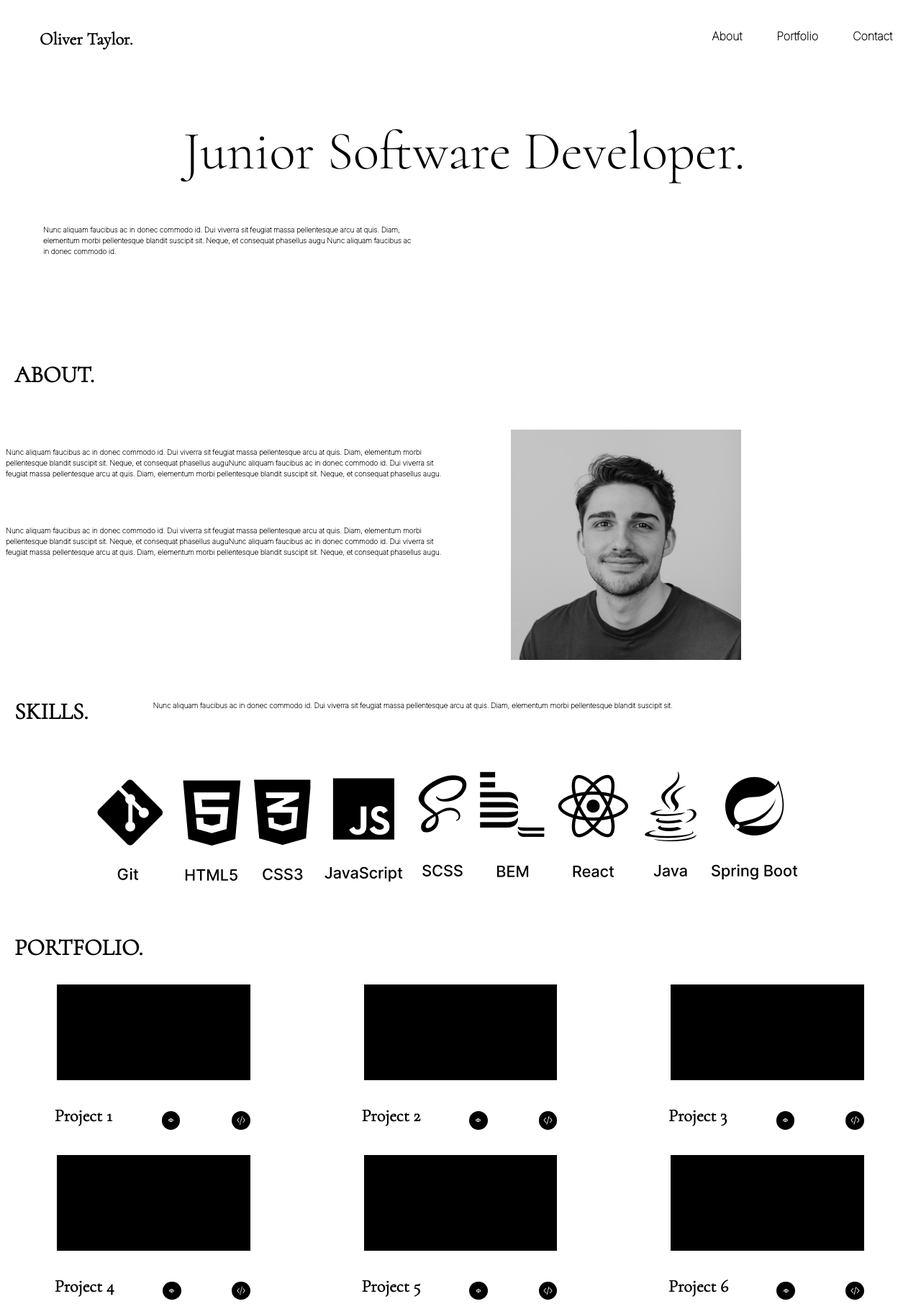
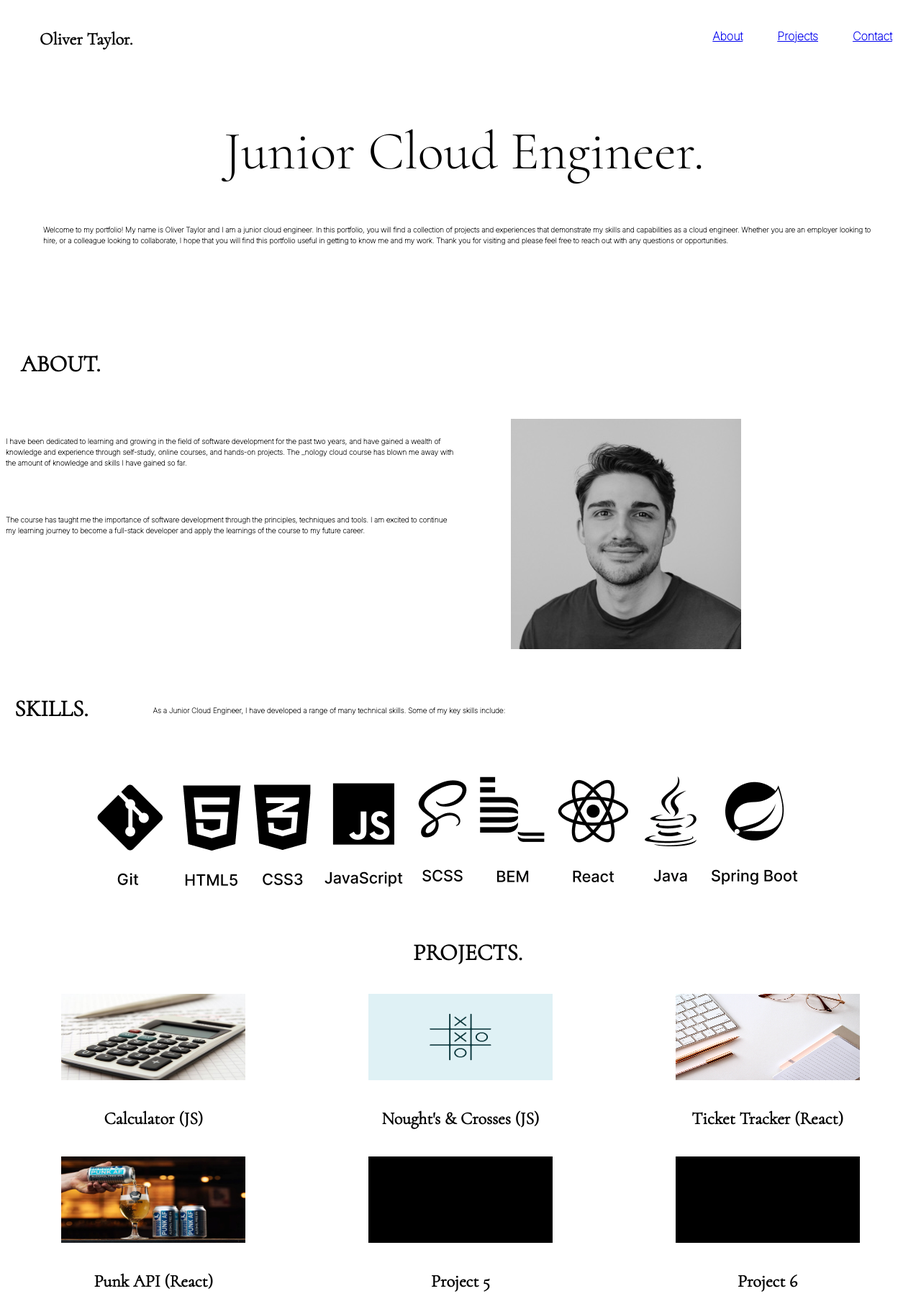
Before and after one commit to ovt12/Portfolio, a plain HTML site: page index.html in a window 1280 px wide. Shown: the top 1812 px of the page at 72% size. Drawn offline with Linux system fonts and the light colour scheme.

Commit message:
made it more personalised

```diff
--- a/index.html
+++ b/index.html
@@ -7,26 +7,27 @@
     <link rel="stylesheet" href="./styles/main.css"/>
 </head>
 <body>
-    <div class="body__nav">
-        <nav class="body__nav--1">Oliver Taylor.</nav>
-        <nav class="body__nav--2">About</nav>
-        <nav class="body__nav--3">Portfolio</nav>
-        <nav class="body__nav--4">Contact</nav>
-    </div>
+    <nav class="body__nav">
+        <a class="body__nav--1">Oliver Taylor.</a>
+        <a href="#About" class="body__nav--2">About</a>
+        <a href="#Projects" class="body__nav--3">Projects</a>
+        <a href="#Contact" class="body__nav--4">Contact</a>
+    </nav>
 <header class="header">
-    <h1 class="header__h1">Junior Software Developer.</h1>
+    <h1 class="header__h1">Junior Cloud Engineer.</h1>
     <p class="header__p">
-            Nunc aliquam faucibus ac in donec commodo id.
-            Dui viverra sit feugiat massa pellentesque arcu at quis.
-            Diam, elementum morbi pellentesque blandit suscipit sit.
-            Neque, et consequat phasellus augu  Nunc aliquam faucibus ac in donec commodo id.
-
+        Welcome to my portfolio! My name is Oliver Taylor and I am a junior cloud engineer.
+        In this portfolio, you will find a collection of projects and experiences that demonstrate
+        my skills and capabilities as a cloud engineer. Whether you are an employer looking to hire,
+        or a colleague looking to collaborate, I hope that you will find this portfolio useful in
+        getting to know me and my work.
+        Thank you for visiting and please feel free to reach out with any questions or opportunities.
     </p>
 </header>
 
 <main>
     <div class="main__div1 main grid-container">
-        <h2 class="main__h2 active">ABOUT.</h2>
+        <h2 id="About" class="main__h2 active">ABOUT.</h2>
         <div class="img--deactive">
             <img class="main__img--deactive" src="./images/portfolio.png" alt="">
         </div>
@@ -35,22 +36,16 @@
                 <h2 class="main__h2 deactive">ABOUT.<h2>
             </div>
             <p>
-                Nunc aliquam faucibus ac in donec commodo id.
-                Dui viverra sit feugiat massa pellentesque arcu at quis.
-                Diam, elementum morbi pellentesque blandit suscipit sit.
-                Neque, et consequat phasellus auguNunc aliquam faucibus ac in donec commodo id.
-                Dui viverra sit feugiat massa pellentesque arcu at quis.
-                Diam, elementum morbi pellentesque blandit suscipit sit.
-                Neque, et consequat phasellus augu.
+                I have been dedicated to learning and growing in the field of software development
+                for the past two years, and have gained a wealth of knowledge and experience through
+                self-study, online courses, and hands-on projects. The _nology cloud course
+                has blown me away with the amount of knowledge and skills I have gained so far.
+
             </p>
             <p>
-                Nunc aliquam faucibus ac in donec commodo id.
-                Dui viverra sit feugiat massa pellentesque arcu at quis.
-                Diam, elementum morbi pellentesque blandit suscipit sit.
-                Neque, et consequat phasellus auguNunc aliquam faucibus ac in donec commodo id.
-                Dui viverra sit feugiat massa pellentesque arcu at quis.
-                Diam, elementum morbi pellentesque blandit suscipit sit.
-                Neque, et consequat phasellus augu.
+                The course has taught me the importance of software development through the principles, techniques and tools.
+                I am excited to continue my learning journey to become a full-stack developer and apply the learnings
+                of the course to my future career.
             </p>
         </div>
         <div>
@@ -62,9 +57,7 @@
         <div class="main__div2--h2">
             <h2>SKILLS.</h2>
             <p>
-                Nunc aliquam faucibus ac in donec commodo id.
-                Dui viverra sit feugiat massa pellentesque arcu at quis.
-                Diam, elementum morbi pellentesque blandit suscipit sit.
+                As a Junior Cloud Engineer, I have developed a range of many technical skills. Some of my key skills include:
             </p>
         </div>
 
@@ -83,70 +76,59 @@
 
 
 </main>
-<h2>PORTFOLIO.</h2>
+<h2 id="Projects">PROJECTS.</h2>
 <article>
     <div class="article__div--active">
         <div>
             <div class="article__div article__1">
-                <img class="img__box" src="./images/blackbox.png">
+                <img class="img__box" src="./images/calculatorpic.png">
             </div>
             <div class="div__title">
-            <h3>Project 1</h3>
-                <img src="./images/eye.png">
-                <img src="./images/arrow.png">
+            <h3>Calculator (JS)</h3>
         </div>
             </div>
         <div>
             <div class="article__div article__2">
-                <img class="img__box" src="./images/blackbox.png">
+                <img class="img__box" src="./images/tictac.png">
             </div>
             <div class="div__title">
-                <h3>Project 2</h3>
-                <img src="./images/eye.png">
-                <img src="./images/arrow.png">
+                <h3>Nought's & Crosses (JS)</h3>
         </div>
             </div>
         <div>
             <div class="article__div article__3">
-            <img class="img__box" src="./images/blackbox.png">
+            <img class="img__box" src="./images/desk.png">
             </div>
             <div class="div__title">
-                <h3>Project 3</h3>
-                <img src="./images/eye.png">
-                <img src="./images/arrow.png">
+                <h3>Ticket Tracker (React)</h3>
+
             </div>
         </div>
     </div>
     <div class="article__div--deactive">
         <div>
-            <img class="img__box" src="./images/blackbox.png">
+            <img class="img__box" src="./images/beerapi.png">
             <div class="div__title">
-                <h3>Project 4</h3>
-                <img src="./images/eye.png">
-                <img src="./images/arrow.png">
+                <h3>Punk API (React)</h3>
             </div>
         </div>
         <div>
             <img class="img__box" src="./images/blackbox.png">
             <div class="div__title">
                 <h3>Project 5</h3>
-                <img src="./images/eye.png">
-                <img src="./images/arrow.png">
             </div>
         </div>
         <div>
             <img class="img__box" src="./images/blackbox.png">
             <div class="div__title">
                 <h3>Project 6</h3>
-                <img src="./images/eye.png">
-                <img src="./images/arrow.png">
             </div>
         </div>
     </div>
 </article>
 
 <div class="bottom__heading bottom">
-    <h1>Get in touch.</h1>
+    <h1 id="Contact">Get in touch.</h1>
     <button>CONTACT</button>
 </div>
 
--- a/styles/_component.scss
+++ b/styles/_component.scss
@@ -18,43 +18,36 @@
 }
 
 .main__img--deactive {
-
   width: 300px;
 }
 
 // Black Video Boxes(Mobile)
 
-.article__div--active{
-
+.article__div--active {
   img {
     // small images next to video boxes
 
-        background-color: $color-black;
+    // background-color: $color-black;
     border-radius: 100%;
     padding: 0.4rem;
     margin: 0.2rem;
     width: 2rem;
     height: 2rem;
-
   }
 
   .img__box {
-
     border-radius: 0%;
     height: 10rem;
     width: 15rem;
     margin-top: 2rem;
   }
-
 }
 
 .article__div--deactive {
-
   // For desktop view
   display: none;
 
   img {
-        background-color: $color-black;
     border-radius: 100%;
     padding: 0.4rem;
     margin: 0.2rem;
@@ -68,41 +61,32 @@ img {
     width: 25rem;
     margin-top: 2rem;
   }
-
 }
-
 
 // For the projects and symbols
 
 .div__title {
-    display: flex;
-    justify-content: space-between;
+//   display: flex;
+//   justify-content: space-between;
   font-size: 1rem;
 
   h3 {
     font-size: 1.5rem;
-
   }
 
   img {
     margin-top: 2.5rem;
     height: 0.8rem;
     width: 0.8rem;
-
-
   }
-
 }
-
 
 // Navigation Bar(Mobile)
 
 .body__nav {
   margin-bottom: 3rem;
 
-
   &--1 {
-
     font-family: $text-heading;
     font-size: 1.5rem;
   }
@@ -132,22 +116,18 @@ h1 {
 
   margin-top: 2rem;
   margin-bottom: 2rem;
-
 }
 
 .header__h1 {
   text-align: start;
   padding-left: 10px;
-
 }
 
 h2 {
   font-family: $text-heading;
   font-size: 2rem;
   font-weight: bolder;
-  text-align: start;
   margin-left: 20px;
-
 }
 
 h3 {
@@ -155,7 +135,6 @@ h3 {
   font-size: 1.5rem;
   font-weight: bolder;
   margin-top: 2rem;
-
 }
 
 p {
@@ -168,7 +147,6 @@ p {
   padding-bottom: 2rem;
   text-align: start;
   margin: 0.5rem;
-
 }
 
 button {
@@ -180,7 +158,6 @@ button {
   font-family: $text-heading;
   font-weight: bolder;
   // text-align: center;
-
 }
 
 // portfolio image
@@ -193,20 +170,13 @@ main {
 }
 //  takes away the profile picture not needed
 
-
-
 // bottom heading "get in touch"
 .bottom__heading {
-
   display: flex;
   flex-direction: column;
   align-items: center;
   margin-top: 1rem;
-
-
-
 }
-
 
 //  bottom of the page the footer with images
 footer {
@@ -233,20 +203,17 @@ img {
   display: none;
 }
 
-
 // DESKTOP VIEW!!!!!!
 
-@media screen and (min-width:$desktop-breakpoint) {
-
-
+@media screen and (min-width: $desktop-breakpoint) {
   // main navigation top screen
   .body__nav {
     display: flex;
-        justify-content: flex-end;
+    justify-content: space-between;
     font-family: $text-primary;
     font-weight: bolder;
 
-        &--1{
+    &--1 {
       margin-right: auto;
     }
     &--2 {
@@ -263,7 +230,6 @@ img {
   }
   // Placement of headings
 
-
   .header {
     margin-top: 5%;
     margin-bottom: 5%;
@@ -271,28 +237,24 @@ img {
     flex-direction: column;
     width: 100vw;
 
-
     &__h1 {
       font-size: 75px;
       text-align: center;
       justify-content: center;
-
     }
 
     &__p {
-            width: 40vw;
+      width: 90vw;
       text-align: left;
       display: flex;
       flex-direction: column;
       margin-bottom: 3rem;
       margin-left: 60px;
-
     }
   }
 
   // About sections placement
   .main {
-
     &__h2 {
       width: 20%;
     }
@@ -300,31 +262,21 @@ img {
 
   // divder for the portfolio image
   .main__move--img {
-
-    display: none
-    // position: absolute;
-    // width: 450.29px;
-    // height: 400px;
-    // left: 580px;
-    // top: 550px;
+    display: none;
 
   }
   .main__img--deactive {
     display: none;
-
   }
 
   .main__content {
     width: 50vw;
   }
 
-
-
   .main__div1 {
-        width: 50vw
+    width: 50vw;
   }
   .main__div2 {
-
     display: flex;
     flex-direction: row;
     display: block;
@@ -338,31 +290,11 @@ img {
       align-items: center;
       margin-top: 2rem;
       margin-bottom: 2rem;
-
     }
-
-
   }
   // Black boxes and content
 
   .article__div--active {
-    display: flex;
-    flex-wrap: wrap;
-    flex-direction: row;
-    justify-content: space-around;
-
-
-    .img__box {
-        width: 20vw;
-        height: 15vh;
-        display: flex;
-        flex-wrap: nowrap;
-    }
-
-}
-// DEACTIVE DIV ON DESKTOP
-.article__div--deactive {
-
     display: flex;
     flex-wrap: wrap;
     flex-direction: row;
@@ -374,7 +306,20 @@ img {
       display: flex;
       flex-wrap: nowrap;
     }
+  }
+  // DEACTIVE DIV ON DESKTOP
+  .article__div--deactive {
+    display: flex;
+    flex-wrap: wrap;
+    flex-direction: row;
+    justify-content: space-around;
 
+    .img__box {
+      width: 20vw;
+      height: 15vh;
+      display: flex;
+      flex-wrap: nowrap;
+    }
   }
 
   // BOTTOM BUTTON AND HEADING
@@ -392,6 +337,7 @@ img {
   .main__div2--h2 {
     p {
       margin-left: 90px;
+      margin-top: 30px;
     }
   }
 
@@ -408,13 +354,10 @@ img {
     margin-right: 40px;
   }
 
-
   .main__move--img {
     display: block;
     padding-left: 70px;
   }
-
-
 
   .grid-container {
     display: grid;
@@ -424,8 +367,13 @@ img {
     grid-row-gap: 0px;
   }
 
-    .main__h2 { grid-area: 1 / 1 / 2 / 2; }
-    .main__content { grid-area: 2 / 1 / 3 / 2;  }
-    .main__move--img{ grid-area: 2 / 2 / 3 / 3; }
-
+  .main__h2 {
+    grid-area: 1 / 1 / 2 / 2;
   }
+  .main__content {
+    grid-area: 2 / 1 / 3 / 2;
+  }
+  .main__move--img {
+    grid-area: 2 / 2 / 3 / 3;
+  }
+}
```
Also changed, not shown: images/beerapi.png (added), images/calculat.png (added), images/calculatorpic.png (added), images/desk.png (added), images/noughts-crosses.png (added), images/tictac.png (added), styles/main.css, 2 other files. Lines whose indentation alone changed are shown as unchanged.
